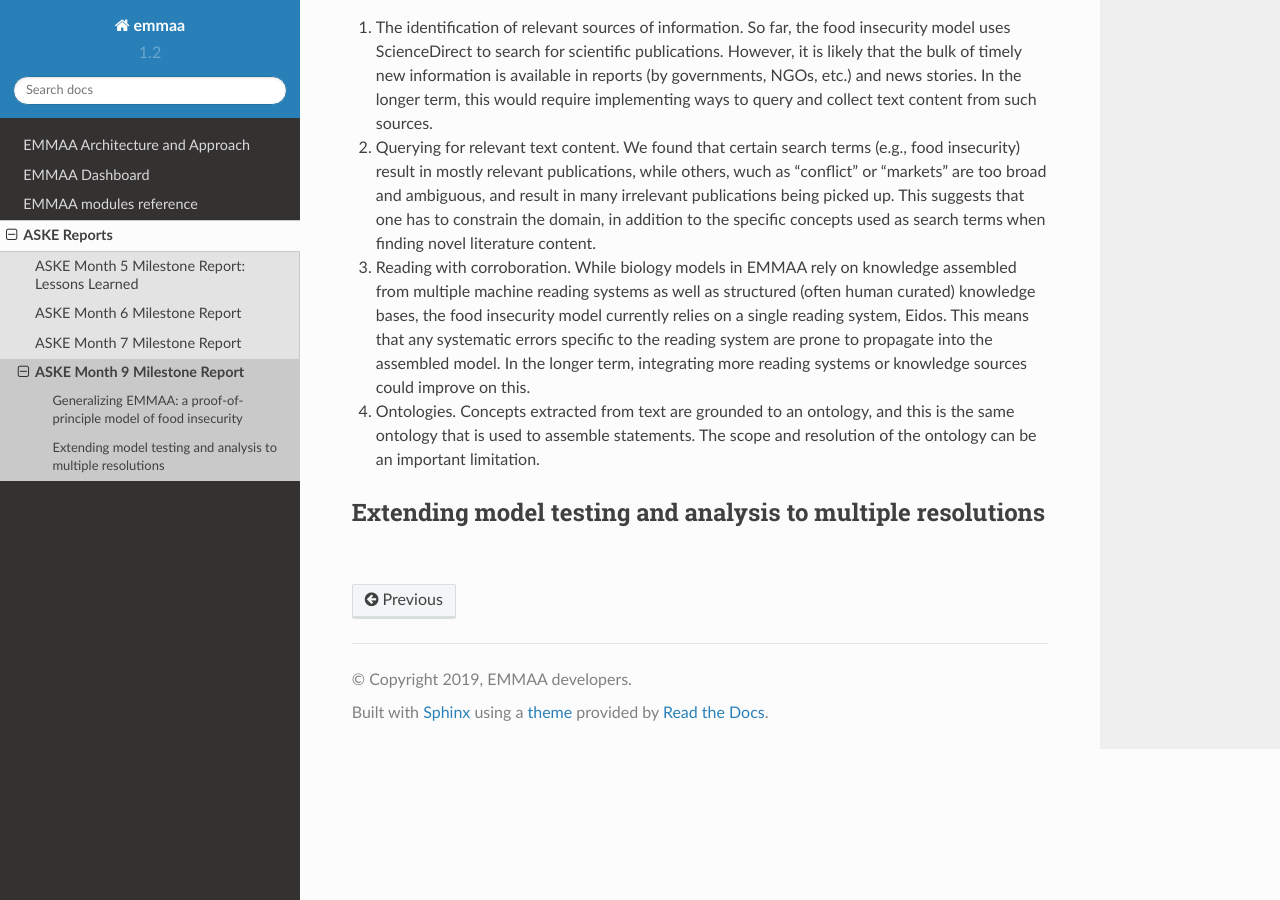
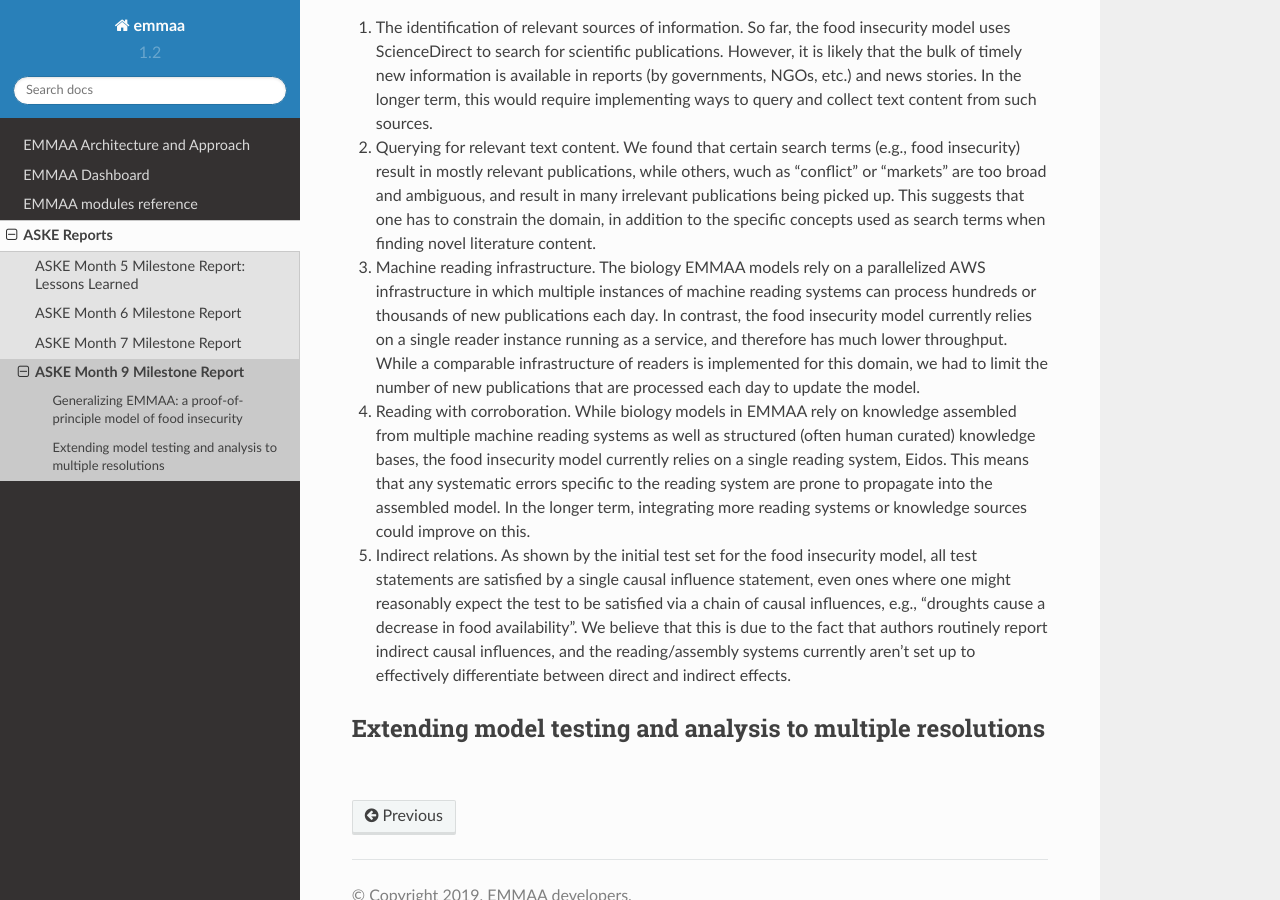
Before and after one commit to gyorilab/emmaa, a Sphinx documentation site: the page built from doc/reports/month9_report.rst, in a window 1280 px wide and 900 px high, scrolled down 1264 px. Built offline with Sphinx 7.4.7 and the Read the Docs theme 2.0.0, drawn with Linux system fonts in a browser that asks for light colours.

Commit message:
Add more notes on limitations

```diff
--- a/doc/reports/month9_report.rst
+++ b/doc/reports/month9_report.rst
@@ -65,16 +65,29 @@ several challenging aspects of building a good model for this domain.
    result in many irrelevant publications being picked up. This suggests that
    one has to constrain the domain, in addition to the specific concepts
    used as search terms when finding novel literature content.
-3. Reading with corroboration. While biology models in EMMAA rely on
+3. Machine reading infrastructure. The biology EMMAA models rely on a
+   parallelized AWS infrastructure in which multiple instances of machine
+   reading systems can process hundreds or thousands of new publications
+   each day. In contrast, the food insecurity model currently relies
+   on a single reader instance running as a service, and therefore has
+   much lower throughput. While a comparable infrastructure of readers is
+   implemented for this domain, we had to limit the number of new publications
+   that are processed each day to update the model.
+4. Reading with corroboration. While biology models in EMMAA rely on
    knowledge assembled from multiple machine reading systems as well as
    structured (often human curated) knowledge bases, the food insecurity model
    currently relies on a single reading system, Eidos. This means that any
    systematic errors specific to the reading system are prone to propagate
    into the assembled model. In the longer term, integrating more reading
    systems or knowledge sources could improve on this.
-4. Ontologies. Concepts extracted from text are grounded to an ontology, and
-   this is the same ontology that is used to assemble statements. The scope
-   and resolution of the ontology can be an important limitation.
+5. Indirect relations. As shown by the initial test set for the food
+   insecurity model, all test statements are satisfied by a single
+   causal influence statement, even ones where one might reasonably
+   expect the test to be satisfied via a chain of causal influences, e.g.,
+   "droughts cause a decrease in food availability". We believe that this
+   is due to the fact that authors routinely report indirect causal
+   influences, and the reading/assembly systems currently aren't set up
+   to effectively differentiate between direct and indirect effects.
 
 Extending model testing and analysis to multiple resolutions
 ------------------------------------------------------------
```
